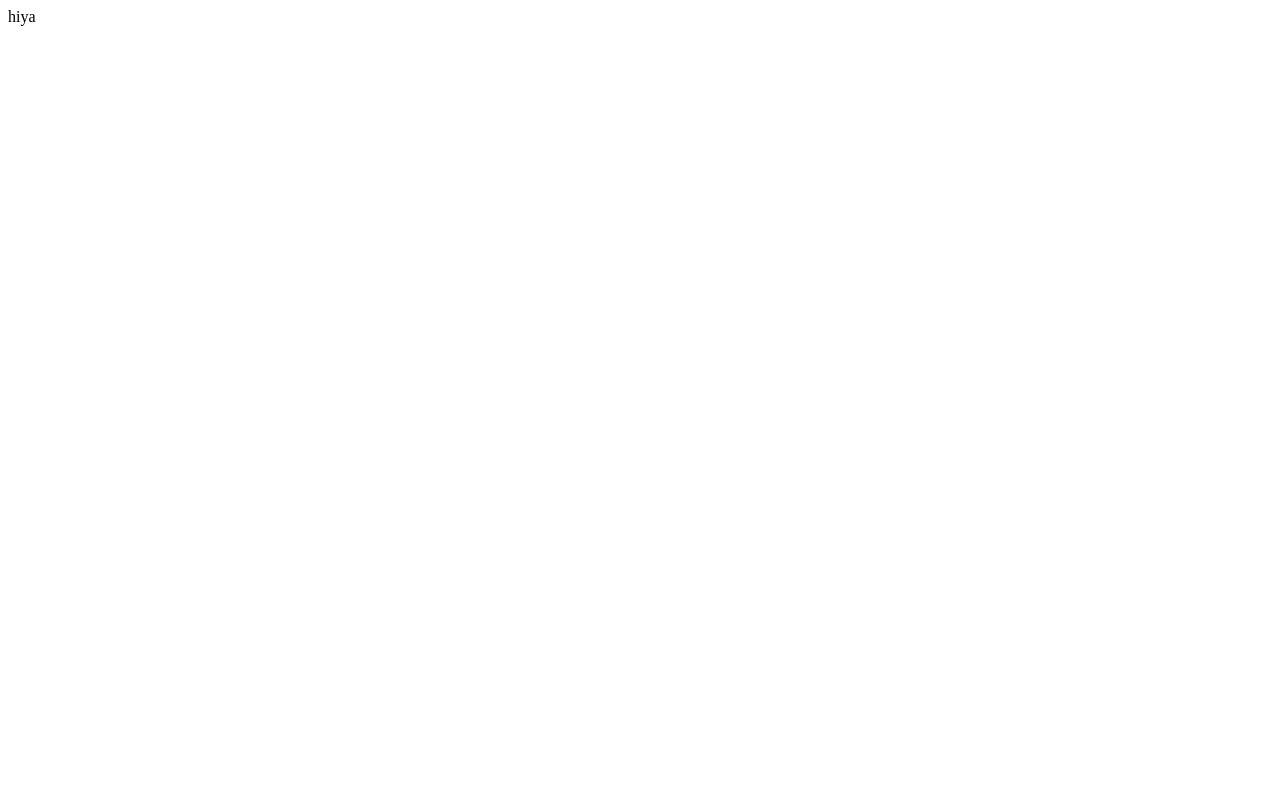
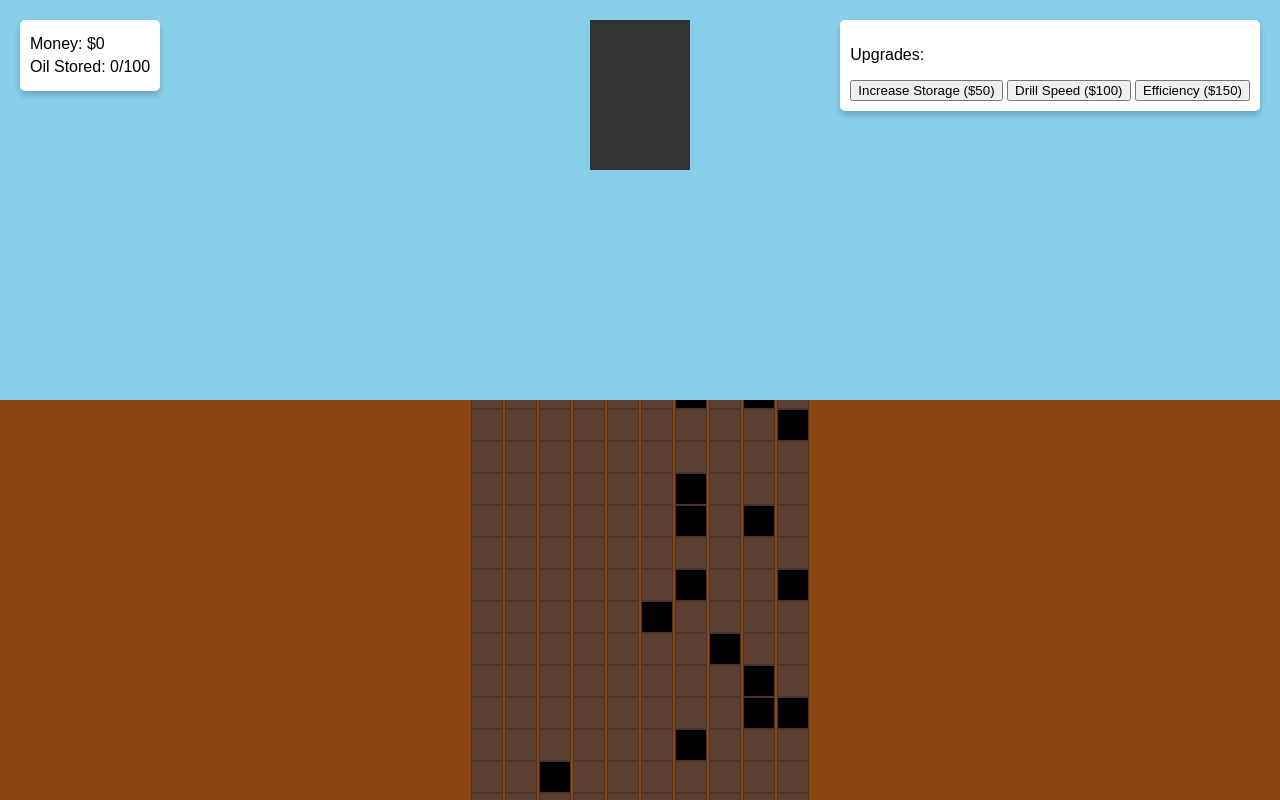
Before and after one commit to StaticQuasar931/Static-s-Oil-Mining-sim, a plain HTML site: page index.html in a window 1280 px wide. Drawn offline with Linux system fonts and the light colour scheme.

Commit message:
Update index.html

```diff
--- a/index.html
+++ b/index.html
@@ -1 +1,186 @@
-hiya
+<!DOCTYPE html>
+<html lang="en">
+<head>
+    <meta charset="UTF-8">
+    <meta name="viewport" content="width=device-width, initial-scale=1.0">
+    <title>Oil Mining Simulator</title>
+    <style>
+        body {
+            margin: 0;
+            font-family: Arial, sans-serif;
+            background-color: #f4f4f4;
+        }
+        #game {
+            display: flex;
+            flex-direction: column;
+            height: 100vh;
+        }
+        #above-ground, #underground {
+            flex: 1;
+            display: flex;
+            justify-content: center;
+            align-items: center;
+            position: relative;
+        }
+        #above-ground {
+            background-color: #87ceeb;
+        }
+        #underground {
+            background-color: #8b4513;
+            overflow: hidden;
+        }
+        #oil-rig {
+            width: 100px;
+            height: 150px;
+            background-color: #333;
+            position: absolute;
+            top: 20px;
+        }
+        #stats {
+            position: absolute;
+            top: 20px;
+            left: 20px;
+            background: white;
+            padding: 10px;
+            border-radius: 5px;
+            box-shadow: 0 4px 6px rgba(0, 0, 0, 0.2);
+        }
+        #stats p {
+            margin: 5px 0;
+        }
+        #upgrade-area {
+            position: absolute;
+            top: 20px;
+            right: 20px;
+            background: white;
+            padding: 10px;
+            border-radius: 5px;
+            box-shadow: 0 4px 6px rgba(0, 0, 0, 0.2);
+        }
+        #underground-grid {
+            display: grid;
+            grid-template-columns: repeat(10, 1fr);
+            grid-template-rows: repeat(20, 30px);
+            gap: 2px;
+        }
+        .tile {
+            width: 30px;
+            height: 30px;
+            background-color: #5c4033;
+            border: 1px solid #4e3525;
+            cursor: pointer;
+        }
+        .tile.oil {
+            background-color: #000;
+        }
+    </style>
+</head>
+<body>
+    <div id="game">
+        <div id="above-ground">
+            <div id="oil-rig"></div>
+            <div id="stats">
+                <p>Money: $<span id="money">0</span></p>
+                <p>Oil Stored: <span id="oil">0</span>/<span id="capacity">100</span></p>
+            </div>
+            <div id="upgrade-area">
+                <p>Upgrades:</p>
+                <button onclick="upgrade('capacity')">Increase Storage ($50)</button>
+                <button onclick="upgrade('drillSpeed')">Drill Speed ($100)</button>
+                <button onclick="upgrade('efficiency')">Efficiency ($150)</button>
+            </div>
+        </div>
+        <div id="underground">
+            <div id="underground-grid"></div>
+        </div>
+    </div>
+    <script>
+        const grid = document.getElementById('underground-grid');
+        const moneyEl = document.getElementById('money');
+        const oilEl = document.getElementById('oil');
+        const capacityEl = document.getElementById('capacity');
+
+        let money = 0;
+        let oil = 0;
+        let capacity = 100;
+        let drillSpeed = 1;
+        let efficiency = 1;
+
+        // Initialize grid
+        function createGrid() {
+            for (let i = 0; i < 200; i++) {
+                const tile = document.createElement('div');
+                tile.classList.add('tile');
+                if (Math.random() < 0.1) {
+                    tile.classList.add('oil');
+                }
+                tile.addEventListener('click', () => mineTile(tile));
+                grid.appendChild(tile);
+            }
+        }
+
+        function mineTile(tile) {
+            if (!tile.classList.contains('oil')) return;
+            if (oil >= capacity) {
+                alert('Storage is full! Upgrade your capacity.');
+                return;
+            }
+            tile.classList.remove('oil');
+            oil += drillSpeed * efficiency;
+            money += drillSpeed * 10;
+            updateStats();
+        }
+
+        function updateStats() {
+            moneyEl.textContent = money;
+            oilEl.textContent = oil;
+            capacityEl.textContent = capacity;
+        }
+
+        function upgrade(type) {
+            if (type === 'capacity' && money >= 50) {
+                capacity += 50;
+                money -= 50;
+            } else if (type === 'drillSpeed' && money >= 100) {
+                drillSpeed += 1;
+                money -= 100;
+            } else if (type === 'efficiency' && money >= 150) {
+                efficiency += 0.5;
+                money -= 150;
+            } else {
+                alert('Not enough money!');
+                return;
+            }
+            updateStats();
+        }
+
+        createGrid();
+        updateStats();
+
+        // Save Progress
+        window.addEventListener('beforeunload', () => {
+            const saveData = {
+                money,
+                oil,
+                capacity,
+                drillSpeed,
+                efficiency,
+            };
+            localStorage.setItem('oilMiningSave', JSON.stringify(saveData));
+        });
+
+        // Load Progress
+        window.addEventListener('load', () => {
+            const saveData = JSON.parse(localStorage.getItem('oilMiningSave'));
+            if (saveData) {
+                money = saveData.money;
+                oil = saveData.oil;
+                capacity = saveData.capacity;
+                drillSpeed = saveData.drillSpeed;
+                efficiency = saveData.efficiency;
+                updateStats();
+            }
+        });
+    </script>
+</body>
+</html>
```
